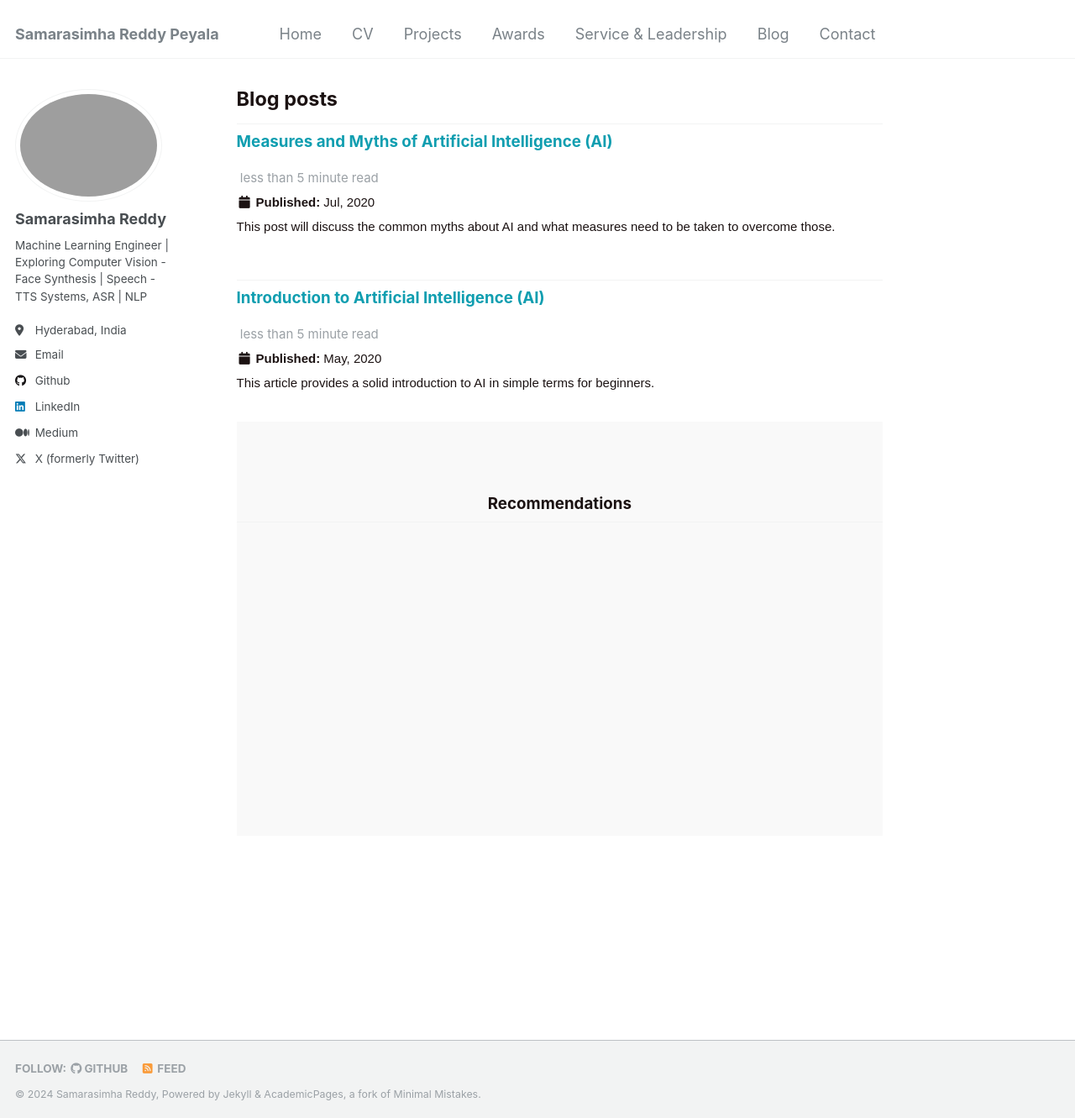
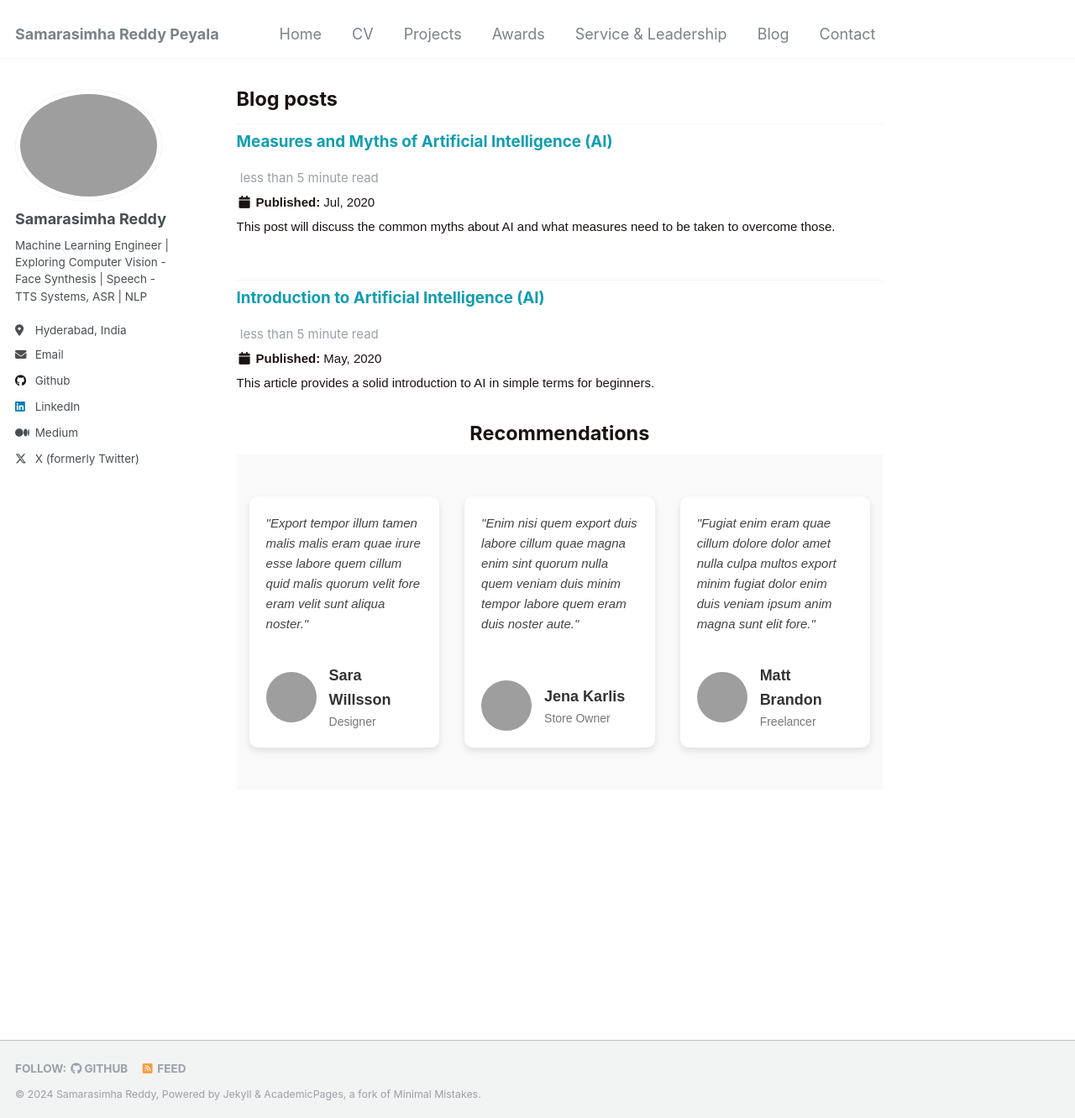
Before and after one commit to samarasimhapeyala/samarasimhapeyala.github.io, a Jekyll site: the page built from _pages/blog.md, in a window 1280 px wide and 1331 px high. Shown: the whole window at 84% size. Built offline with Jekyll 4.4.1, drawn with Linux system fonts in a browser that asks for light colours; some of the changed lines change nothing that is shown; grey boxes are pictures that could not be loaded.

Commit message:
Update blog.md

```diff
--- a/_pages/blog.md
+++ b/_pages/blog.md
@@ -51,7 +51,6 @@
 
 <br>
 
-<!-- Include CSS styles for recommendations -->
 <style>
 .testimonials {
   width: 100%;
@@ -68,7 +67,7 @@
 
 .testimonial-slider {
   display: flex;
-  width: 300%; /* Adjusted for more testimonials */
+  width: 300%; /* Total width for three cards */
 }
 
 .testimonial-box {
@@ -77,7 +76,7 @@
   box-sizing: border-box;
   background: white;
   margin: 0 15px;
-  box-shadow: 0px 4px 8px rgba(0,0,0,0.1);
+  box-shadow: 0px 4px 8px rgba(0, 0, 0, 0.1);
   border-radius: 10px;
   display: flex;
   flex-direction: column;
@@ -85,7 +84,7 @@
 }
 
 .testimonial-content {
-  font-size: 16px;
+  font-size: 15px;
   color: #444;
   font-style: italic;
   margin-bottom: 15px;
@@ -115,26 +114,13 @@
   font-size: 14px;
   color: #777;
 }
-
-/* Add some animation for auto-sliding */
-@keyframes slide {
-  0% { transform: translateX(0); }
-  25% { transform: translateX(-50%); }
-  50% { transform: translateX(-100%); }
-  75% { transform: translateX(-150%); }
-  100% { transform: translateX(0); }
-}
-
-.testimonial-slider {
-  animation: slide 12s infinite;
-}
 </style>
 
-<!-- HTML structure for Recommendations -->
+<h1 style="text-align: center;">Recommendations</h1>
+
 <div class="testimonials">
-  <h2 style="text-align: center;">Recommendations</h2>
   <div class="testimonial-container">
-    <div class="testimonial-slider">
+    <div class="testimonial-slider" id="testimonialSlider">
       <!-- First recommendation -->
       <div class="testimonial-box">
         <div class="testimonial-content">
@@ -174,7 +160,21 @@
           </div>
         </div>
       </div>
-      <!-- Fourth recommendation -->
     </div>
   </div>
+
+  <script>
+const slider = document.getElementById('testimonialSlider');
+const testimonials = document.querySelectorAll('.testimonial-box');
+let index = 0;
+
+function slideTestimonials() {
+  index = (index + 1) % (testimonials.length - 1); // Wrap around
+  const offset = index * -50; // Move by 50% (two cards)
+  slider.style.transform = `translateX(${offset}%)`;
+}
+
+setInterval(slideTestimonials, 2000); // Change every 2 seconds
+</script>
+
 </div>
```
